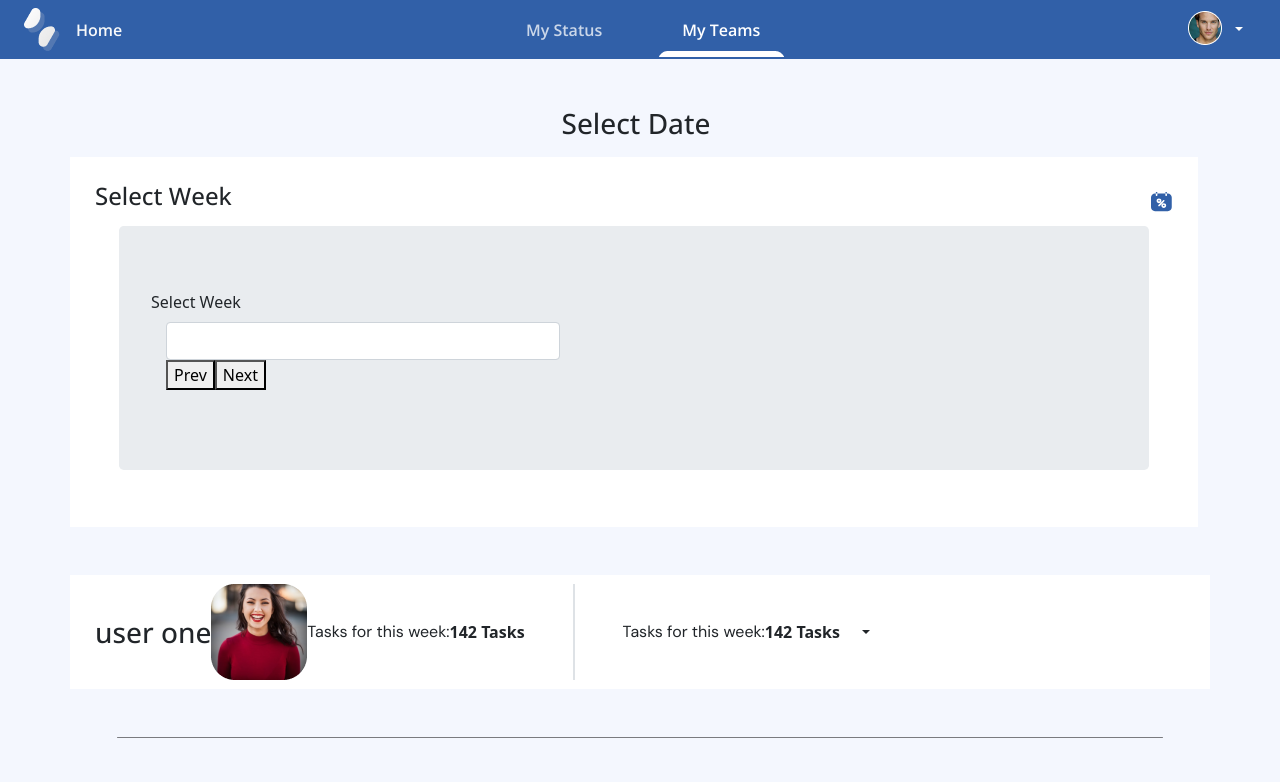
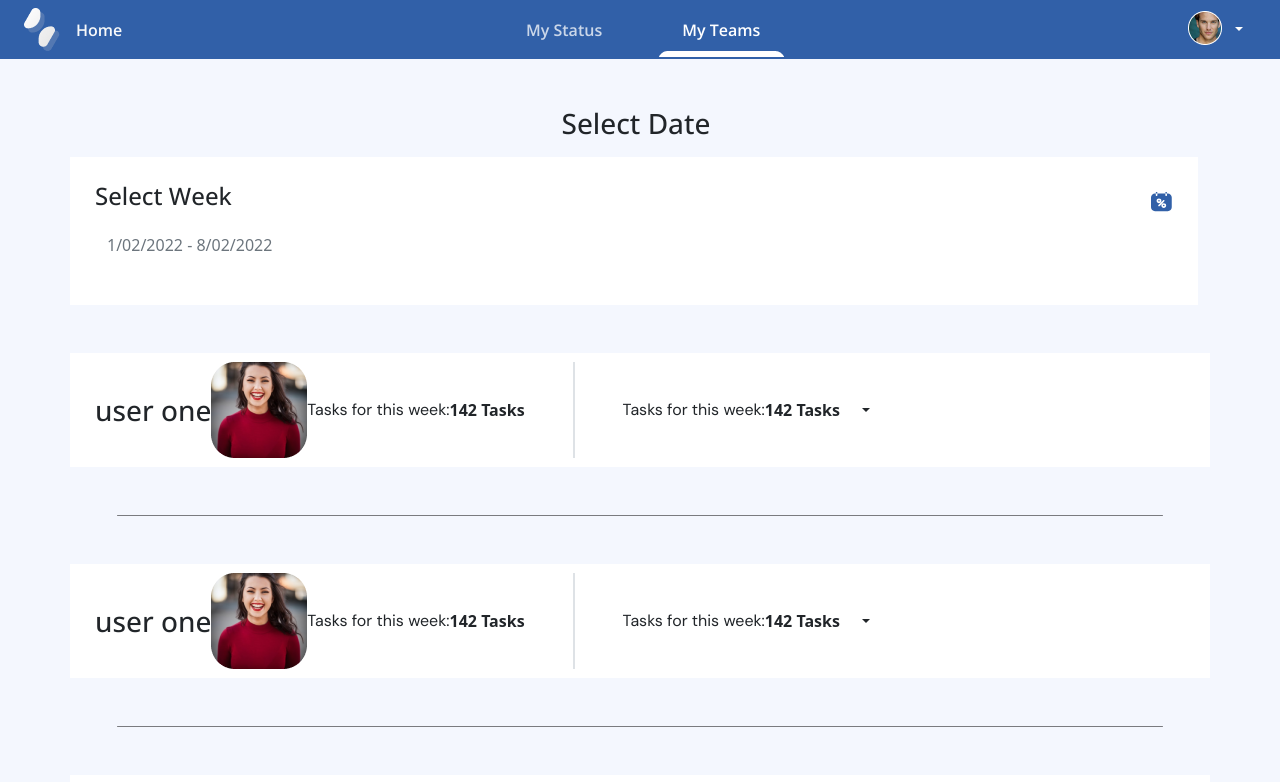
Before and after one commit to akashahmad/don-design, an Angular app: page /my-teams in a window 1280 px wide. Shown: the top 782 px of the page. Built offline with nearby package versions, Linux system fonts and the light colour scheme.

Commit message:
set datepicker to weekpicker

```diff
--- a/src/app/myteams-home-page/myteams-home-page.component.html
+++ b/src/app/myteams-home-page/myteams-home-page.component.html
@@ -7,7 +7,7 @@
         >
           Select Date
         </h3>
-        <div class="card-1 border border-white bg-white p-4">
+        <div class="position-relative card-1 border border-white bg-white p-4">
           <div class="d-flex justify-content-between pb-2">
             <h4 class="fw-700 font-opan-sans">Select Week</h4>
             <button class="p-0 btn btn-outline-secondary calendar">
@@ -18,80 +18,25 @@
             </button>
           </div>
           <div>
-            <!-- <form class="row row-cols-sm-auto">
-                            <div class="col-12 pl-0 pr-0">
-                                <div class="dp-hidden position-absolute">
-                                    <div class="input-group">
-                                        <input name="datepicker"
-                                            class="form-control" ngbDatepicker
-                                            #datepicker="ngbDatepicker"
-                                            [autoClose]="'outside'"
-                                            (dateSelect)="onDateSelection($event)"
-                                            [displayMonths]="2"
-                                            [dayTemplate]="t"
-                                            outsideDays="hidden"
-                                            [startDate]="fromDate!"
-                                            tabindex="-1" />
-                                        <ng-template #t let-date
-                                            let-focused="focused">
-                                            <span class="custom-day"
-                                                [class.focused]="focused"
-                                                [class.range]="isRange(date)"
-                                                [class.faded]="isHovered(date)
-                                                ||
-                                                isInside(date)"
-                                                (mouseenter)="hoveredDate= date"
-                                                (mouseleave)="hoveredDate=
-                                                null">
-                                                {{ date.day }}
-                                            </span>
-                                        </ng-template>
-                                    </div>
-                                </div>
-                                <div class="input-group">
-                                    <input #dpFromDate class="form-control"
-                                        placeholder="dd/mm/yyyy"
-                                        name="dpFromDate"
-                                        [value]="formatter.format(fromDate)"
-                                        (input)="fromDate=
-                                        validateInput(fromDate,
-                                        dpFromDate.value)" style="border:
-                                        transparent !important;" />
-                                    <input #dpToDate class="form-control"
-                                        placeholder="dd/mm/yyyy" name="dpToDate"
-                                        [value]="formatter.format(toDate)"
-                                        (input)="toDate= validateInput(toDate,
-                                        dpToDate.value)" style="border:
-                                        transparent
-                                        !important;
-                                        text-align: end;" />
-                                </div>
-                            </div>
-                        </form> -->
-
-            <!-- <input type="week" name="myWeek" required id="myWeek" /> -->
+
            <!-- Calendar -->
-           <div class="container">
-            <div class="jumbotron">
+
           <div class="row week-selector">
-            <div class="col-md-8">
+            <div class="">
               <div class="form-group clearfix">
-                <label class="control-label pull-left" for="weekpicker">Select Week</label>
-                <div class="col-sm-8">
+
+                <div class="">
                   <span class="icon-block ">
-                    <input type="text" class="form-control" id="weekpicker">
+                    <input type="text" placeholder="1/02/2022 - 8/02/2022" class="border-0 form-control" id="weekpicker">
                     <span class="icon-date"></span>
                   </span>
-                  <div class="week-controls">
-                    <button id="prevWeek" class="prev-week">Prev</button>
-                    <button id="nextWeek" class="next-week">Next</button>
-                  </div>
+
                 </div>
               </div>
             </div>
           </div>
-            </div>
-          </div>
+
+
           <!-- --- Calander -->
 
           </div>
--- a/src/styles.css
+++ b/src/styles.css
@@ -203,7 +203,14 @@ nav li:hover .teamsBorder {
         bottom: -4px;
         right: -2px;
     }
-
+    .datepicker-dropdown {
+        top: 248.781px;
+        left: 45.094px !important;
+        z-index: 10;
+        display: block;
+        width: 80% !important;
+        padding: 20px;
+    }
 
  }
 
@@ -255,6 +262,14 @@ nav li:hover .teamsBorder {
     .border-none-medium {
         border: none !important;
     }
+    .datepicker-dropdown {
+        top: 248.781px;
+        left: 78.094px !important;
+        z-index: 10;
+        display: block;
+        width: 80% !important;
+        padding: 20px;
+    }
 
 }
 
@@ -274,3 +289,18 @@ nav li:hover .teamsBorder {
     background: #e5e2e3;
     border-radius: 0;
 }
+.table-condensed {
+    width: 100% !important;
+}
+
+.datepicker-dropdown {
+    top: 248.781px;
+    left: 469.094px;
+    z-index: 10;
+    display: block;
+    width: 25%;
+    padding: 20px;
+}
+.datepicker-switch {
+    text-align: center;
+}
```
